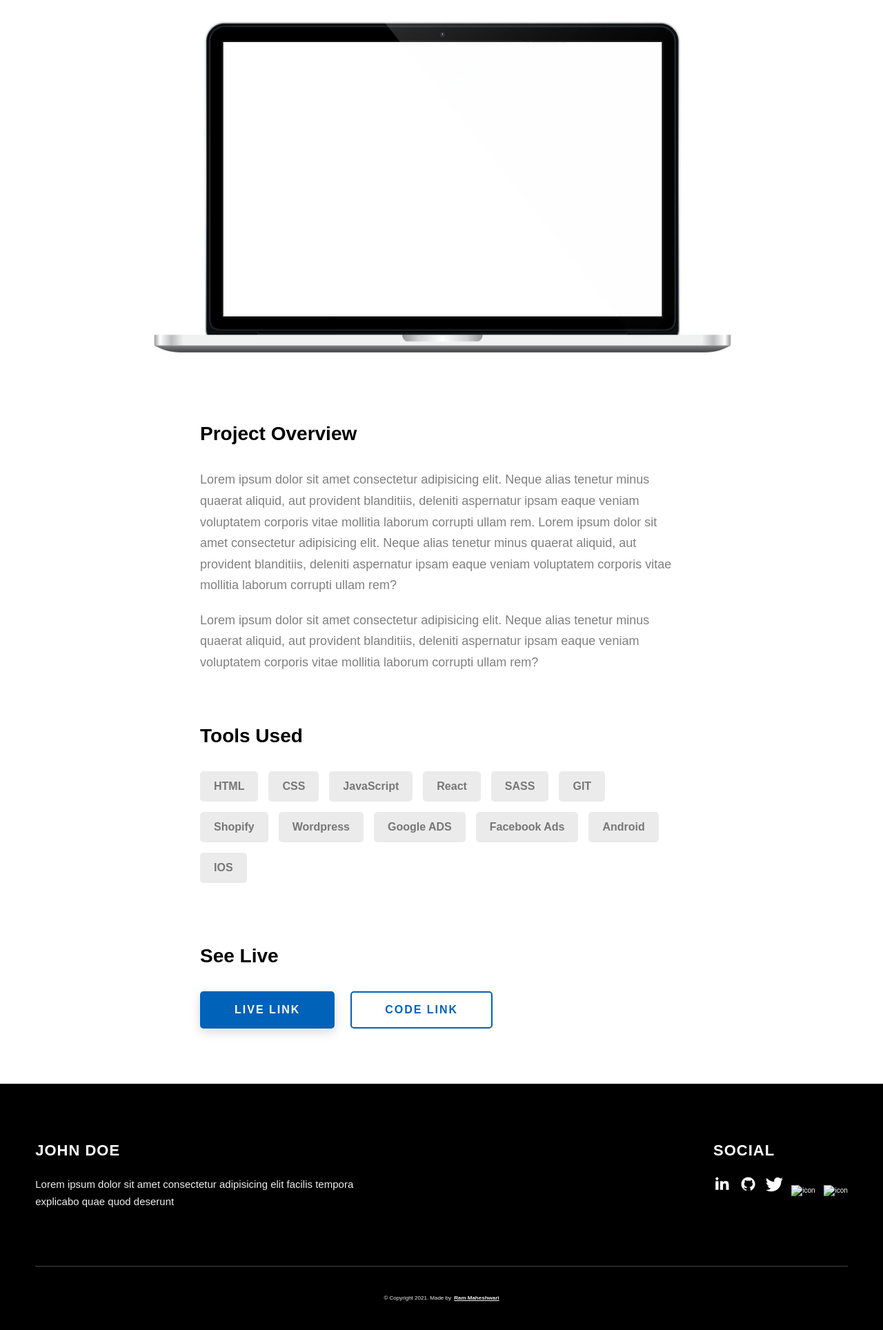
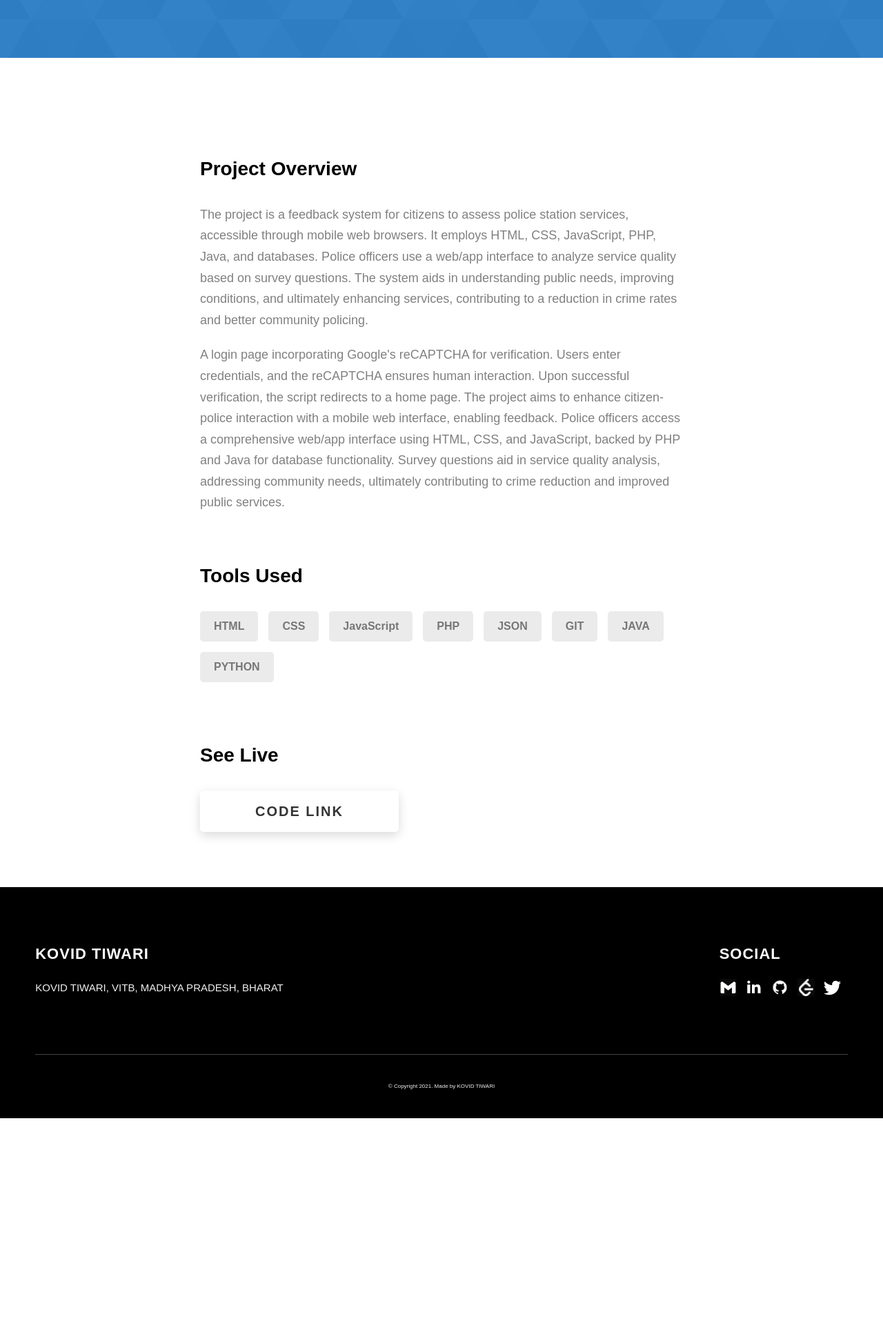
Before and after one commit to K-O-V-I-D/Portfolio, a website: page project-3.html in a window 1280 px wide. Shown: the part 797-2725 px from the top of the page at 69% size. After the commit the page ends 2418 px from the top, so only its background shows below. Drawn offline with Linux system fonts and the light colour scheme.

Commit message:
Update project-3.html

```diff
--- a/project-3.html
+++ b/project-3.html
@@ -4,7 +4,7 @@
     <meta charset="UTF-8" />
     <meta name="viewport" content="width=device-width, initial-scale=1.0" />
     <meta http-equiv="X-UA-Compatible" content="ie=edge" />
-    <title>Case Study of Project 3</title>
+    <title>Case Study of Analytical-Portal-for-Police-Department</title>
     <meta name="description" content="Case study page of Project" />
 
     <link rel="stylesheet" href="css/style.css" />
@@ -20,15 +20,7 @@
     <header class="header">
       <div class="header__content">
         <div class="header__logo-container">
-          <div class="header__logo-img-cont">
-            <img
-              src="./assets/png/john-doe.png"
-              alt="Ram Maheshwari Logo Image"
-              class="header__logo-img"
-            />
-          </div>
-          <span class="header__logo-sub">John Doe</span>
-        </div>
+          <h>KOVID TIWARI</h>
         <div class="header__main">
           <ul class="header__links">
             <li class="header__link-wrapper">
@@ -84,16 +76,14 @@
     </header>
     <section class="project-cs-hero">
       <div class="project-cs-hero__content">
-        <h1 class="heading-primary">Project 3</h1>
+        <h1 class="heading-primary">Analytical-Portal-for-Police-Department</h1>
         <div class="project-cs-hero__info">
           <p class="text-primary">
-            Lorem ipsum dolor sit amet consectetur adipisicing elit. Dignissimos
-            in numquam incidunt earum quaerat cum fuga, atque similique natus
-            nobis sit.
+           The project is a feedback system for citizens to assess police station services via a mobile web browser. It employs HTML, CSS, JavaScript, PHP, Java, and a database for police officers to access and analyze data, ensuring improved services and potentially reducing crime rates
           </p>
         </div>
         <div class="project-cs-hero__cta">
-          <a href="#" class="btn btn--bg" target="_blank">Live Link</a>
+          <a href="https://github.com/K-O-V-I-D/Analytical-Portal-for-Police-Department" class="btn btn--bg" target="_blank">Live Link</a>
         </div>
       </div>
     </section>
@@ -101,30 +91,15 @@
       <div class="main-container">
         <div class="project-details__content">
           <div class="project-details__showcase-img-cont">
-            <img
-              src="./assets/jpeg/project-mockup-example.jpeg"
-              alt="Project Image"
-              class="project-details__showcase-img"
-            />
           </div>
           <div class="project-details__content-main">
             <div class="project-details__desc">
               <h3 class="project-details__content-title">Project Overview</h3>
               <p class="project-details__desc-para">
-                Lorem ipsum dolor sit amet consectetur adipisicing elit. Neque
-                alias tenetur minus quaerat aliquid, aut provident blanditiis,
-                deleniti aspernatur ipsam eaque veniam voluptatem corporis vitae
-                mollitia laborum corrupti ullam rem. Lorem ipsum dolor sit amet
-                consectetur adipisicing elit. Neque alias tenetur minus quaerat
-                aliquid, aut provident blanditiis, deleniti aspernatur ipsam
-                eaque veniam voluptatem corporis vitae mollitia laborum corrupti
-                ullam rem?
+                The project is a feedback system for citizens to assess police station services, accessible through mobile web browsers. It employs HTML, CSS, JavaScript, PHP, Java, and databases. Police officers use a web/app interface to analyze service quality based on survey questions. The system aids in understanding public needs, improving conditions, and ultimately enhancing services, contributing to a reduction in crime rates and better community policing.
               </p>
               <p class="project-details__desc-para">
-                Lorem ipsum dolor sit amet consectetur adipisicing elit. Neque
-                alias tenetur minus quaerat aliquid, aut provident blanditiis,
-                deleniti aspernatur ipsam eaque veniam voluptatem corporis vitae
-                mollitia laborum corrupti ullam rem?
+                A login page incorporating Google's reCAPTCHA for verification. Users enter credentials, and the reCAPTCHA ensures human interaction. Upon successful verification, the script redirects to a home page. The project aims to enhance citizen-police interaction with a mobile web interface, enabling feedback. Police officers access a comprehensive web/app interface using HTML, CSS, and JavaScript, backed by PHP and Java for database functionality. Survey questions aid in service quality analysis, addressing community needs, ultimately contributing to crime reduction and improved public services.
               </p>
             </div>
             <div class="project-details__tools-used">
@@ -133,31 +108,16 @@
                 <div class="skills__skill">HTML</div>
                 <div class="skills__skill">CSS</div>
                 <div class="skills__skill">JavaScript</div>
-                <div class="skills__skill">React</div>
-                <div class="skills__skill">SASS</div>
+                <div class="skills__skill">PHP</div>
+                <div class="skills__skill">JSON</div>
                 <div class="skills__skill">GIT</div>
-                <div class="skills__skill">Shopify</div>
-                <div class="skills__skill">Wordpress</div>
-                <div class="skills__skill">Google ADS</div>
-                <div class="skills__skill">Facebook Ads</div>
-                <div class="skills__skill">Android</div>
-                <div class="skills__skill">IOS</div>
+                <div class="skills__skill">JAVA</div>
+                <div class="skills__skill">PYTHON</div>
               </div>
             </div>
             <div class="project-details__links">
               <h3 class="project-details__content-title">See Live</h3>
-              <a
-                href="#"
-                class="btn btn--med btn--theme project-details__links-btn"
-                target="_blank"
-                >Live Link</a
-              >
-              <a
-                href="#"
-                class="btn btn--med btn--theme-inv project-details__links-btn"
-                target="_blank"
-                >Code Link</a
-              >
+               <a href="https://github.com/K-O-V-I-D/Analytical-Portal-for-Police-Department" class="btn btn--bg" target="_blank">Code Link</a>
             </div>
           </div>
         </div>
@@ -171,57 +131,33 @@
               <span>Social</span>
             </h2>
             <div class="main-footer__social-cont">
-              <a target="_blank" rel="noreferrer" href="#">
-                <img
-                  class="main-footer__icon"
-                  src="./assets/png/linkedin-ico.png"
-                  alt="icon"
-                />
+               <a target="_blank" rel="noreferrer" href="mailto:kovidtiwarifeb3@gmail.com">
+              <img class="main-footer__icon" src="./assets/png/Mail-ico.png" alt="Icon" />
+            </a>
+              <a target="_blank" rel="noreferrer" href="https://www.linkedin.com/in/kovid-tiwari-82a178224/">
+                <img class="main-footer__icon" src="./assets/png/linkedin-ico.png" alt="icon" />
               </a>
-              <a target="_blank" rel="noreferrer" href="#">
-                <img
-                  class="main-footer__icon"
-                  src="./assets/png/github-ico.png"
-                  alt="icon"
-                />
+              <a target="_blank" rel="noreferrer" href="https://github.com/K-O-V-I-D">
+                <img class="main-footer__icon" src="./assets/png/github-ico.png" alt="GitHub Icon" />
               </a>
-              <a target="_blank" rel="noreferrer" href="#">
-                <img
-                  class="main-footer__icon"
-                  src="./assets/png/twitter-ico.png"
-                  alt="icon"
-                />
+              <a target="_blank" rel="noreferrer" href="https://leetcode.com/KOVIDTIWARI/">
+                <img class="main-footer__icon" src="./assets/png/Leetcode-ico.png" alt="LeetCode Icon" />
               </a>
-              <a target="_blank" rel="noreferrer" href="#">
-                <img
-                  class="main-footer__icon"
-                  src="./assets/png/yt-ico.png"
-                  alt="icon"
-                />
-              </a>
-              <a target="_blank" rel="noreferrer" href="#">
-                <img
-                  class="main-footer__icon main-footer__icon--mr-none"
-                  src="./assets/png/insta-ico.png"
-                  alt="icon"
-                />
+               <a target="_blank" rel="noreferrer" href="https://twitter.com/TiwariKovid">
+                <img class="main-footer__icon" src="./assets/png/twitter-ico.png" alt="Twitter Icon" />
               </a>
             </div>
           </div>
           <div class="main-footer__row main-footer__row-2">
-            <h4 class="heading heading-sm text-lt">John Doe</h4>
+            <h4 class="heading heading-sm text-lt">KOVID TIWARI</h4>
             <p class="main-footer__short-desc">
-              Lorem ipsum dolor sit amet consectetur adipisicing elit facilis
-              tempora explicabo quae quod deserunt
+              KOVID TIWARI, VITB, MADHYA PRADESH, BHARAT
             </p>
           </div>
         </div>
 
         <div class="main-footer__lower">
-          &copy; Copyright 2021. Made by
-          <a rel="noreferrer" target="_blank" href="https://rammaheshwari.com"
-            >Ram Maheshwari</a
-          >
+          &copy; Copyright 2021. Made by KOVID TIWARI
         </div>
       </div>
     </footer>
```
